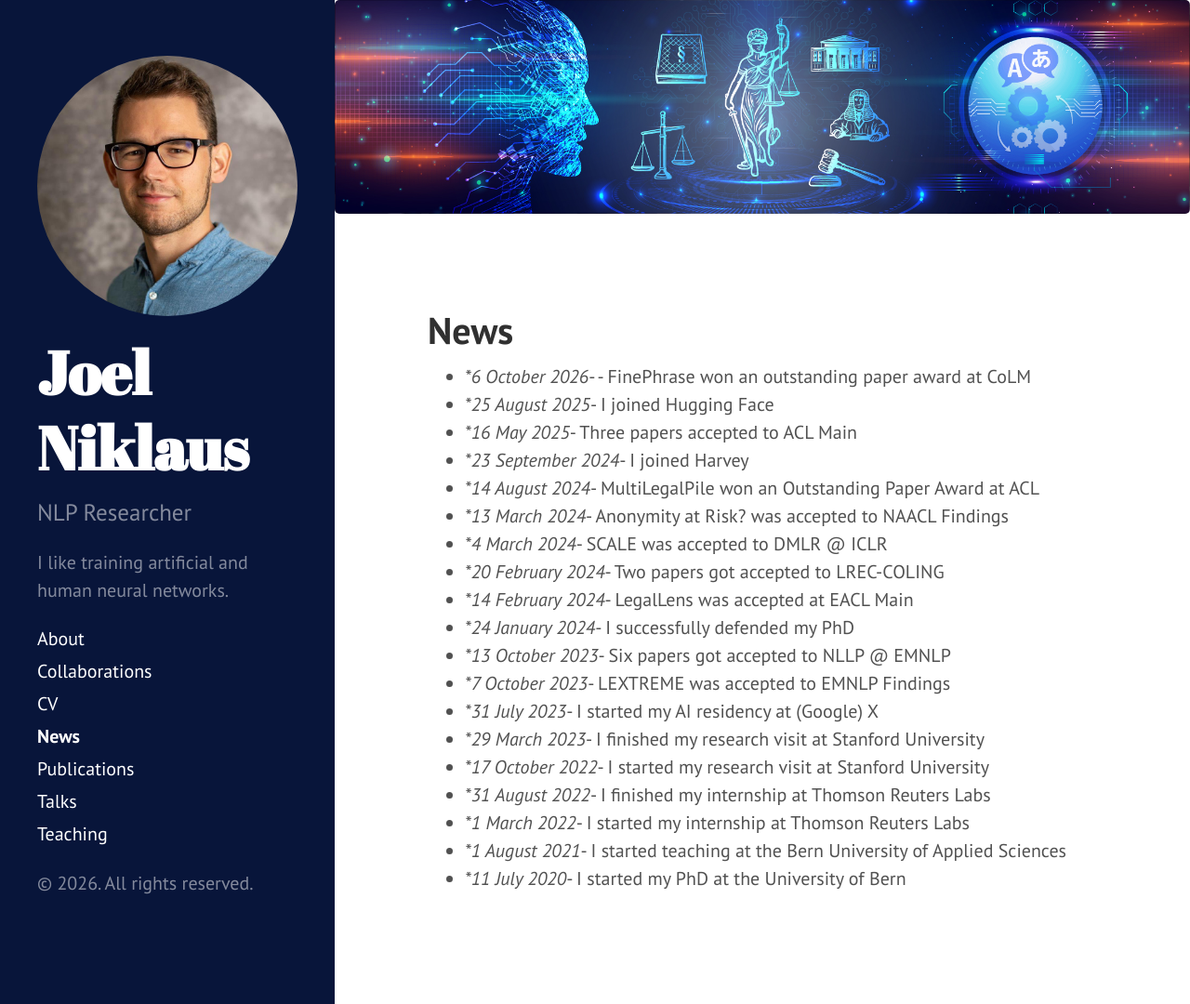
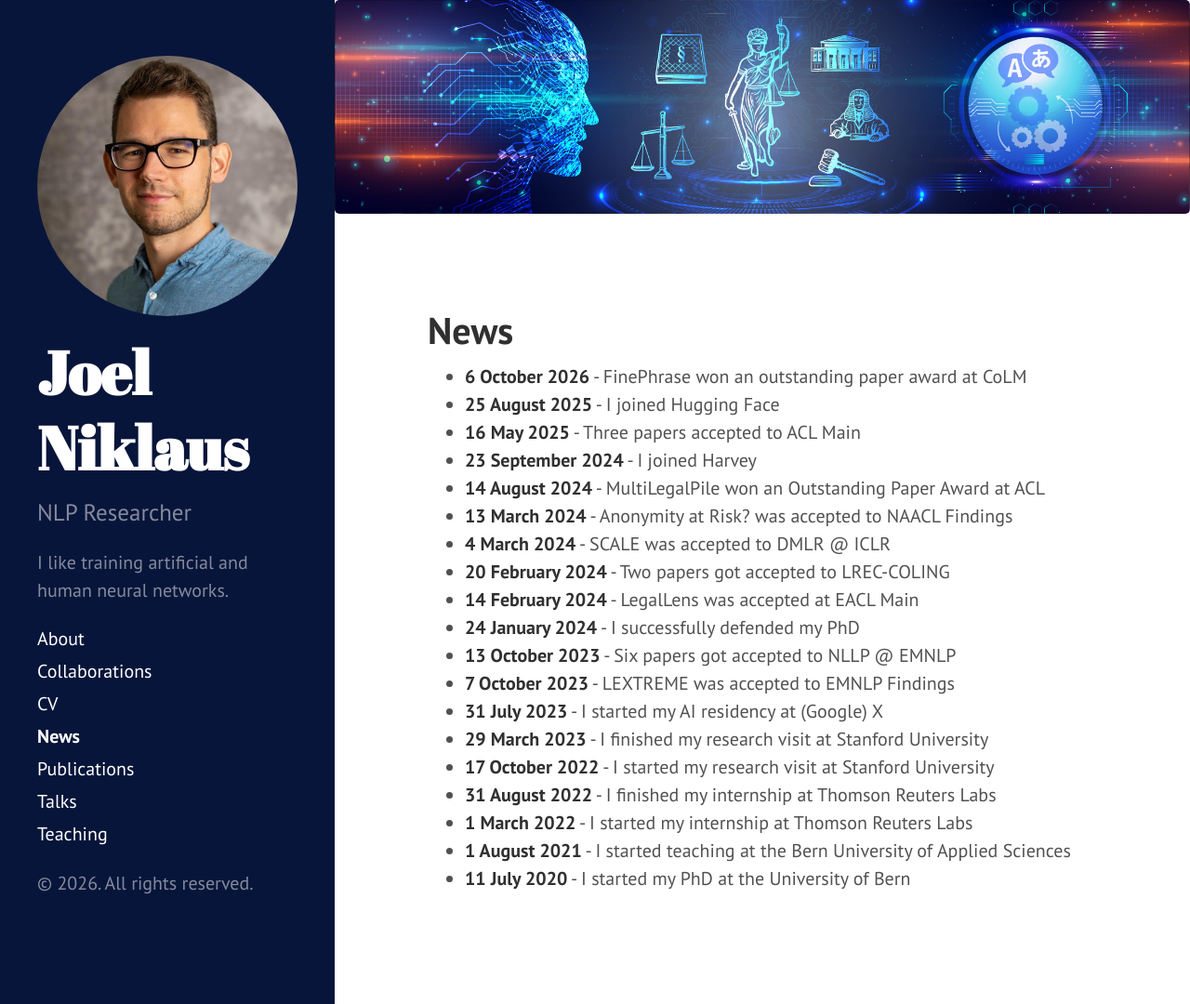
Before and after one commit to JoelNiklaus/joelniklaus.github.io, a Jekyll site: the page built from _pages/news.md, in a window 1280 px wide and 1080 px high. Shown: the whole window at 93% size. Built offline with Jekyll 4.4.1, drawn with Linux system fonts in a browser that asks for light colours; a style sheet for code colours, icons or effects is not loaded.

Commit message:
Fix news formatting: bold date, dash separator

```diff
--- a/_pages/news.md
+++ b/_pages/news.md
@@ -4,22 +4,22 @@ title: News
 ---
 
 
-- **6 October 2026*- - FinePhrase won an outstanding paper award at CoLM
-- **25 August 2025*- I joined Hugging Face
-- **16 May 2025*- Three papers accepted to ACL Main
-- **23 September 2024*- I joined Harvey
-- **14 August 2024*- MultiLegalPile won an Outstanding Paper Award at ACL
-- **13 March 2024*- Anonymity at Risk? was accepted to NAACL Findings
-- **4 March 2024*- SCALE was accepted to DMLR @ ICLR
-- **20 February 2024*- Two papers got accepted to LREC-COLING
-- **14 February 2024*- LegalLens was accepted at EACL Main
-- **24 January 2024*- I successfully defended my PhD
-- **13 October 2023*- Six papers got accepted to NLLP @ EMNLP
-- **7 October 2023*- LEXTREME was accepted to EMNLP Findings
-- **31 July 2023*- I started my AI residency at (Google) X
-- **29 March 2023*- I finished my research visit at Stanford University
-- **17 October 2022*- I started my research visit at Stanford University
-- **31 August 2022*- I finished my internship at Thomson Reuters Labs
-- **1 March 2022*- I started my internship at Thomson Reuters Labs
-- **1 August 2021*- I started teaching at the Bern University of Applied Sciences
-- **11 July 2020*- I started my PhD at the University of Bern
+- **6 October 2026** - FinePhrase won an outstanding paper award at CoLM
+- **25 August 2025** - I joined Hugging Face
+- **16 May 2025** - Three papers accepted to ACL Main
+- **23 September 2024** - I joined Harvey
+- **14 August 2024** - MultiLegalPile won an Outstanding Paper Award at ACL
+- **13 March 2024** - Anonymity at Risk? was accepted to NAACL Findings
+- **4 March 2024** - SCALE was accepted to DMLR @ ICLR
+- **20 February 2024** - Two papers got accepted to LREC-COLING
+- **14 February 2024** - LegalLens was accepted at EACL Main
+- **24 January 2024** - I successfully defended my PhD
+- **13 October 2023** - Six papers got accepted to NLLP @ EMNLP
+- **7 October 2023** - LEXTREME was accepted to EMNLP Findings
+- **31 July 2023** - I started my AI residency at (Google) X
+- **29 March 2023** - I finished my research visit at Stanford University
+- **17 October 2022** - I started my research visit at Stanford University
+- **31 August 2022** - I finished my internship at Thomson Reuters Labs
+- **1 March 2022** - I started my internship at Thomson Reuters Labs
+- **1 August 2021** - I started teaching at the Bern University of Applied Sciences
+- **11 July 2020** - I started my PhD at the University of Bern
```
